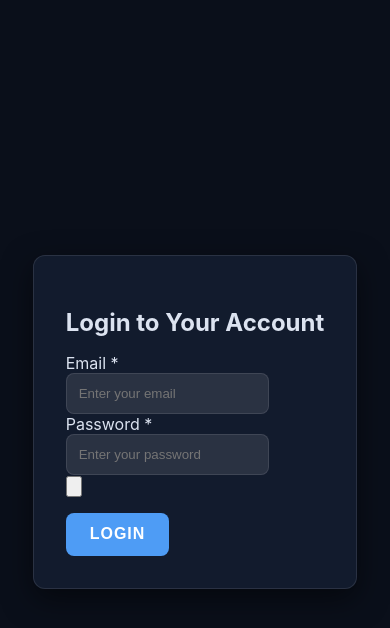
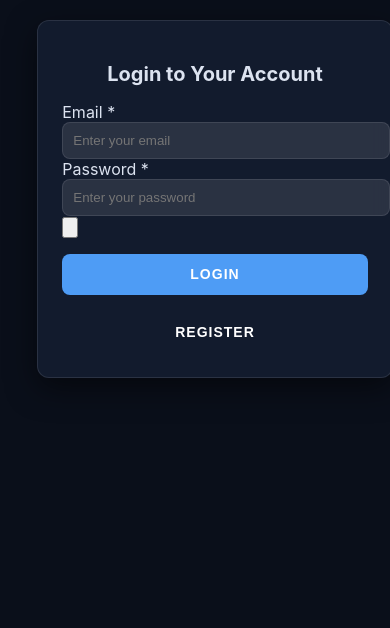
Before and after one commit to vinit-codes/LivTrack-client, a React (Create React App) app in the folder livtrack-frontend/: page /login in a window 390 px wide. Shown: the top 628 px of the page. Built offline with nearby package versions, Linux system fonts and the light colour scheme; no server answers.

Commit message:
Saved local changes before pulling

```diff
--- a/livtrack-frontend/src/pages/DashBoard.js
+++ b/livtrack-frontend/src/pages/DashBoard.js
@@ -10,7 +10,7 @@ import bloodImg from "./logos/blood1.jpg";
 import cholesterolImg from "./logos/cholesterol.png";
 import eyeImg from "./logos/eye.png";
 import logo from "./logos/logoLivTrack.png";
-import ScannerButton from "../components/scannerbutton";
+import ScannerButton from "../components/ScannerButton";
 import pcosImg from "./logos/pcos.png";
 
 import api from "../services/api";
--- a/livtrack-frontend/src/pages/Login.js
+++ b/livtrack-frontend/src/pages/Login.js
@@ -1,6 +1,5 @@
 import { useState } from "react";
 import "../styles/login.css";
-
 import { useNavigate } from "react-router-dom";
 import {
   TextInput,
@@ -10,26 +9,39 @@ import {
   PasswordInput,
   Alert,
 } from "@mantine/core";
+import axios from "axios"; // Import axios for API requests
 import { useAuth } from "../contexts/AuthContext";
 import { loginUser } from "../services/auth";
 
-export default function Login() {
+export default function AuthForm() {
   const [email, setEmail] = useState("");
   const [password, setPassword] = useState("");
   const [error, setError] = useState(null);
+  const [success, setSuccess] = useState(null);
+  const [isRegister, setIsRegister] = useState(false); // Toggle between Login/Register
   const { login } = useAuth();
   const navigate = useNavigate();
 
   const handleSubmit = async (e) => {
     e.preventDefault();
-    console.log("Form submitted:", email, password);
-    setError(null); // Reset error on new attempt
+    setError(null);
+    setSuccess(null);
 
     try {
-      const userData = await loginUser({
-        email: email,
-        password: password,
+      if (isRegister) {
+        // Register user
+        const response = await axios.post("http://localhost:8000/api/v1/auth/register", {
+          email,
+          password,
         });
+
+        if (response.data) {
+          setSuccess("Registration successful! You can now log in.");
+          setIsRegister(false); // Switch back to login mode
+        }
+      } else {
+        // Login user
+        const userData = await loginUser({ email, password });
 
         if (!userData || !userData.token) {
           setError("Invalid credentials. Please try again.");
@@ -38,9 +50,9 @@ export default function Login() {
 
         login(userData);
         navigate("/dashboard");
+      }
     } catch (error) {
-      setError("Login failed. Please check your credentials.");
-      console.error("Login error:", error);
+      setError(error.response?.data?.message || "Something went wrong.");
     }
   };
 
@@ -48,12 +60,18 @@ export default function Login() {
     <div className="login-container">
       <Card shadow="lg" padding="xl" radius="md" className="login-card">
         <Title align="center" order={2} className="login-title">
-          Login to Your Account
+          {isRegister ? "Create an Account" : "Login to Your Account"}
         </Title>
 
         {error && (
           <Alert color="red" title="Error" className="error-alert">
             {error}
+          </Alert>
+        )}
+
+        {success && (
+          <Alert color="green" title="Success" className="success-alert">
+            {success}
           </Alert>
         )}
 
@@ -75,9 +93,18 @@ export default function Login() {
             placeholder="Enter your password"
           />
           <Button type="submit" fullWidth className="login-button">
-            Login
+            {isRegister ? "Register" : "Login"}
           </Button>
         </form>
+
+        <Button
+          fullWidth
+          variant="outline"
+          className="register-button"
+          onClick={() => setIsRegister(!isRegister)}
+        >
+          {isRegister ? "Back to Login" : "Register"}
+        </Button>
       </Card>
     </div>
   );
--- a/livtrack-frontend/src/styles/login.css
+++ b/livtrack-frontend/src/styles/login.css
@@ -17,14 +17,23 @@ body {
   background: var(--bg-color);
   color: var(--text-color);
   font-family: "Inter", sans-serif;
+  display: flex;
+  align-items: center;
+  justify-content: center;
+  height: 100vh;
+  margin: 0;
+  padding: 0;
 }
 
 /* Container for login */
 .login-container {
   display: flex;
+  flex-direction: column;
   align-items: center;
   justify-content: center;
-  height: 100vh;
+  width: 100%;
+  max-width: 400px;
+  padding: 20px;
   animation: fadeIn 0.8s ease-in-out;
 }
 
@@ -37,6 +46,7 @@ body {
   border: 1px solid var(--border-color);
   backdrop-filter: blur(10px);
   transition: transform 0.3s ease-in-out, box-shadow 0.3s ease-in-out;
+  width: 100%;
 }
 
 .login-card:hover {
@@ -61,6 +71,7 @@ body {
   padding: 12px;
   border-radius: 8px;
   transition: border 0.3s ease, background 0.3s ease;
+  width: 100%;
 }
 
 .login-input input:focus {
@@ -68,8 +79,8 @@ body {
   background: var(--input-focus) !important;
 }
 
-/* Submit button */
-.login-button {
+/* Submit & Register buttons */
+.login-button, .register-button {
   background: var(--button-bg) !important;
   color: white !important;
   padding: 12px;
@@ -78,9 +89,13 @@ body {
   border-radius: 8px;
   transition: background 0.3s ease-in-out, transform 0.2s ease-in-out;
   margin-top: 1rem;
+  width: 100%;
+  text-align: center;
+  border: none;
+  cursor: pointer;
 }
 
-.login-button:hover {
+.login-button:hover, .register-button:hover {
   background: var(--button-hover) !important;
   transform: translateY(-2px);
 }
@@ -93,6 +108,28 @@ body {
   font-weight: bold;
   margin-bottom: 1rem;
   animation: fadeIn 0.5s ease-in-out;
+  padding: 10px;
+  border-radius: 5px;
+}
+
+/* Responsive Design */
+@media (max-width: 500px) {
+  .login-card {
+    padding: 1.5rem;
+  }
+
+  .login-title {
+    font-size: 20px;
+  }
+
+  .login-input input {
+    padding: 10px;
+  }
+
+  .login-button, .register-button {
+    font-size: 14px;
+    padding: 10px;
+  }
 }
 
 /* Keyframe animations */
```
Lines whose indentation alone changed are shown as unchanged.
